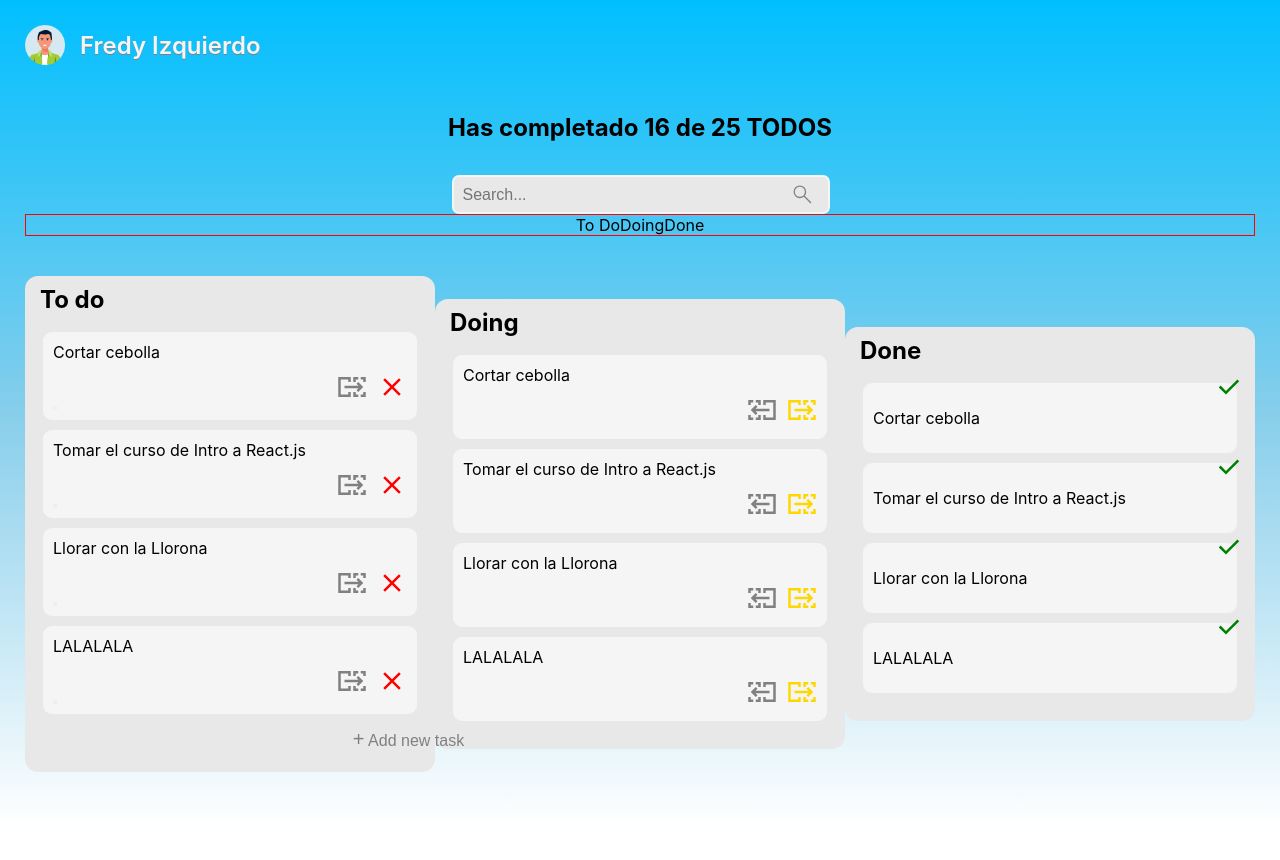
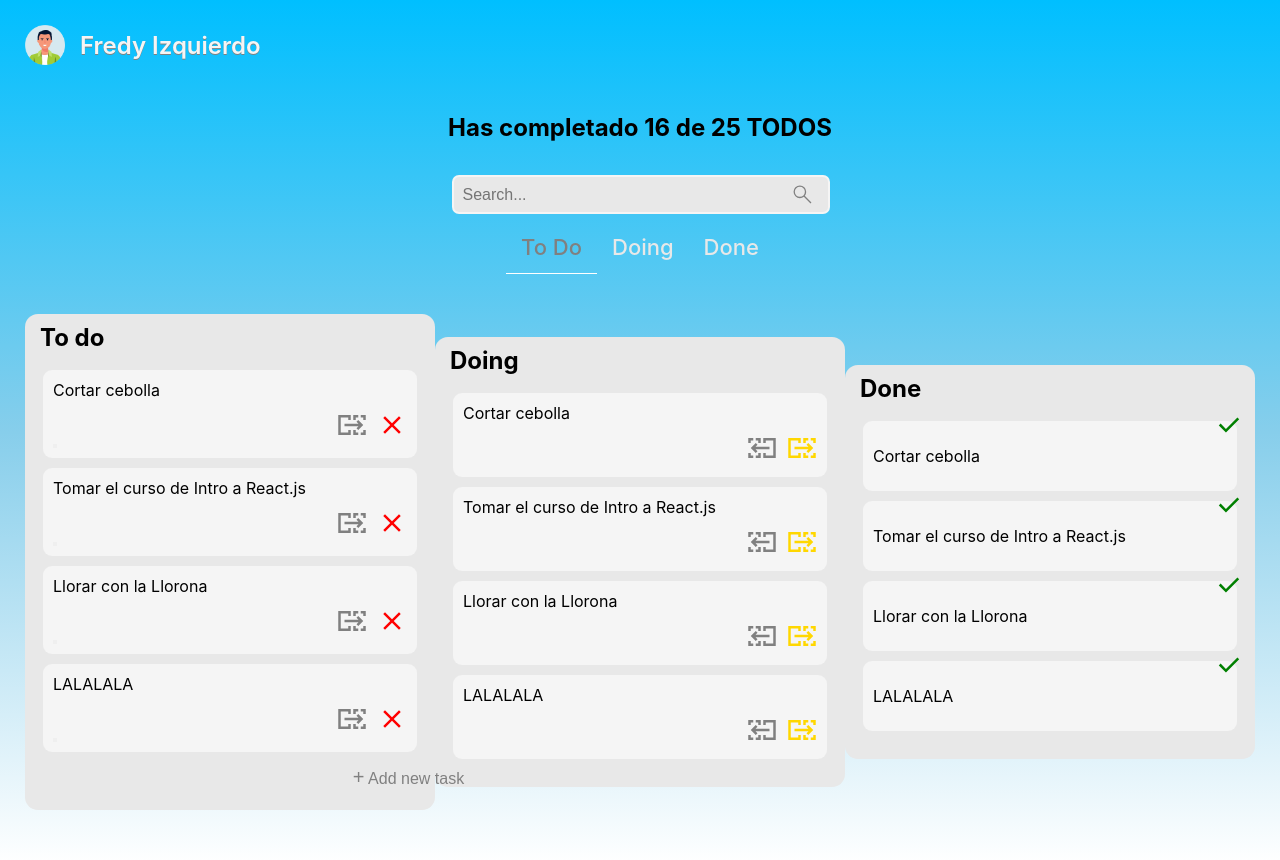
Before and after one commit to faidrn/curso-react-intro, a React (Create React App) app: page / in a window 1280 px wide. Shown: the top 860 px of the page. Before the commit the page ends 827 px from the top, so only its background shows below. Built offline with nearby package versions, Linux system fonts and the light colour scheme.

Commit message:
feat: Add styles for small displays, for the component TodoTabs

```diff
--- a/src/TodoTabs.css
+++ b/src/TodoTabs.css
@@ -1,6 +1,59 @@
+/*
+    Estilos para pantallas pequeñas
+    max = hasta
+    @media (max-width: 600px)
+      iPhone SE (375px de ancho).
+      Samsung Galaxy S8 (360px de ancho).
+*/
+
 .container-tabs{
     display: flex;
     flex-direction: row;
     justify-content: center;
-    border: 1px solid red;
+    font-size: 22px;
+    font-weight: 500;
+    margin-top: 20px;
+    height: 40px;
 }
+
+.tabs{
+    padding-left: 15px;
+    padding-right: 15px;
+}
+
+.tabs p{
+    color: #E8E8E8;
+}
+
+.todo-tab{
+    color: gray;
+    border-bottom: 1px solid white;
+}
+
+.todo-tab:hover{
+    border-bottom: 1px solid #E8E8E8;
+}
+
+.todo-tab p{
+    color: gray;
+}
+
+.todo-tab p:hover{
+    color: gray;
+}
+
+.doing-tab:hover{
+    border-bottom: 1px solid #E8E8E8;
+}
+
+.doing-tab p:hover{
+    color: gray;
+}
+
+.done-tab:hover{
+    border-bottom: 1px solid #E8E8E8;
+}
+
+.done-tab p:hover{
+    color: gray;
+}
--- a/src/TodoTabs.js
+++ b/src/TodoTabs.js
@@ -3,13 +3,13 @@ import './TodoTabs.css';
 function TodoTabs(){
     return (
       <div className='container-tabs'>
-        <div className="todo-tab">
+        <div className="todo-tab tabs">
             <p>To Do</p>
         </div>
-        <div className="doing-tab">
+        <div className="doing-tab tabs">
             <p>Doing</p>
         </div>
-        <div className="done-tab">
+        <div className="done-tab tabs">
             <p>Done</p>
         </div>
       </div>
```
